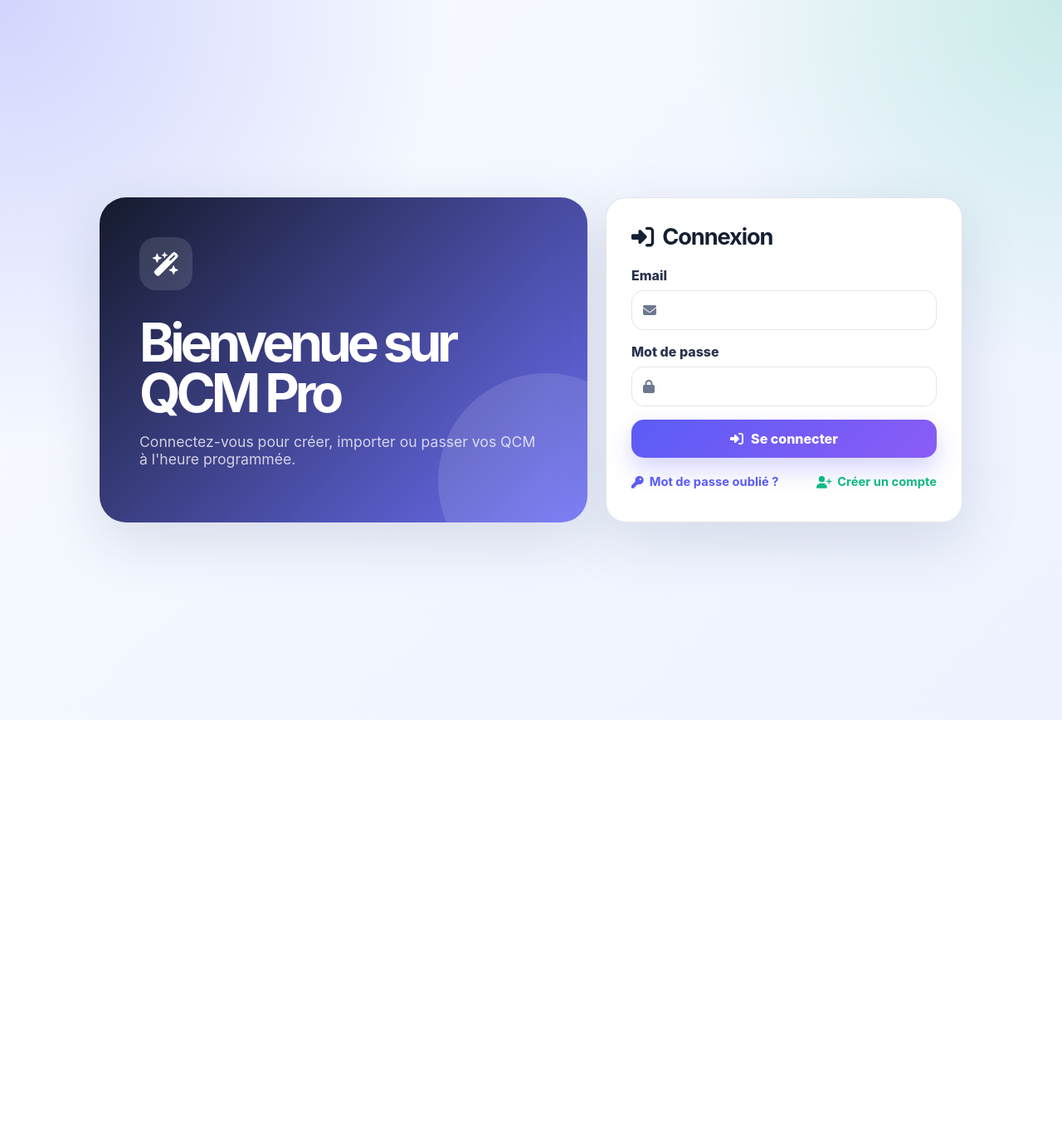
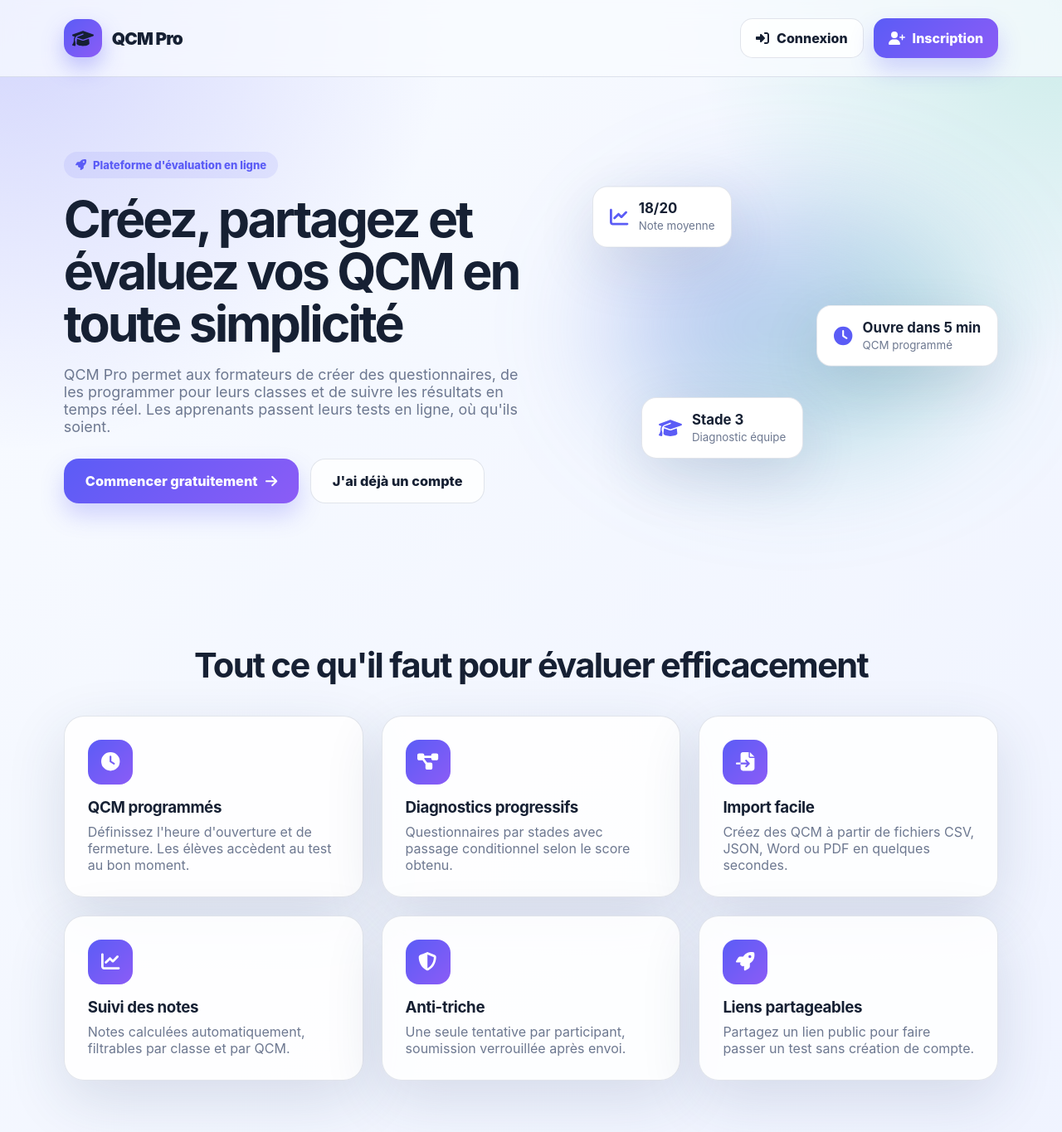
Before and after one commit to dembouz07/qcm_pro_front, a React (Vite) app: page / in a window 1280 px wide. Before the commit this address led to /login. Shown: the top 1365 px of the page at 83% size. Before the commit the page ends 868 px from the top, so only its background shows below. Built offline with nearby package versions, Linux system fonts and the light colour scheme; no server answers.

Commit message:
feat: page d accueil attrayante avant connexion

```diff
--- a/src/App.jsx
+++ b/src/App.jsx
@@ -21,11 +21,12 @@ import StudentResults from './pages/StudentResults.jsx';
 import TakeQuiz from './pages/TakeQuiz.jsx';
 import PublicQuiz from './pages/PublicQuiz.jsx';
 import MyResults from './pages/MyResults.jsx';
+import Landing from './pages/Landing.jsx';
 
 function HomeRedirect() {
   const { user, loading } = useAuth();
   if (loading) return <div className="center-screen">Chargement...</div>;
-  if (!user) return <Navigate to="/login" replace />;
+  if (!user) return <Landing />;
   return <Navigate to={user.role === 'admin' ? '/admin' : '/student'} replace />;
 }
 
--- /dev/null
+++ b/src/pages/Landing.jsx
@@ -0,0 +1,103 @@
+import { Link } from 'react-router-dom';
+import { FontAwesomeIcon } from '@fortawesome/react-fontawesome';
+import {
+  faGraduationCap,
+  faRocket,
+  faClock,
+  faChartLine,
+  faShieldHalved,
+  faDiagramProject,
+  faFileImport,
+  faArrowRight,
+  faRightToBracket,
+  faUserPlus
+} from '@fortawesome/free-solid-svg-icons';
+
+const features = [
+  { icon: faClock, title: 'QCM programmés', desc: "Définissez l'heure d'ouverture et de fermeture. Les élèves accèdent au test au bon moment." },
+  { icon: faDiagramProject, title: 'Diagnostics progressifs', desc: 'Questionnaires par stades avec passage conditionnel selon le score obtenu.' },
+  { icon: faFileImport, title: 'Import facile', desc: 'Créez des QCM à partir de fichiers CSV, JSON, Word ou PDF en quelques secondes.' },
+  { icon: faChartLine, title: 'Suivi des notes', desc: 'Notes calculées automatiquement, filtrables par classe et par QCM.' },
+  { icon: faShieldHalved, title: 'Anti-triche', desc: 'Une seule tentative par participant, soumission verrouillée après envoi.' },
+  { icon: faRocket, title: 'Liens partageables', desc: 'Partagez un lien public pour faire passer un test sans création de compte.' }
+];
+
+export default function Landing() {
+  return (
+    <div className="landing">
+      <header className="landing-nav">
+        <div className="brand landing-brand">
+          <span className="brand-icon"><FontAwesomeIcon icon={faGraduationCap} /></span>
+          <span>QCM Pro</span>
+        </div>
+        <div className="landing-nav-actions">
+          <Link className="secondary-btn" to="/login"><FontAwesomeIcon icon={faRightToBracket} /> Connexion</Link>
+          <Link className="primary-btn" to="/register"><FontAwesomeIcon icon={faUserPlus} /> Inscription</Link>
+        </div>
+      </header>
+
+      <section className="landing-hero">
+        <div className="landing-hero-text">
+          <span className="landing-badge"><FontAwesomeIcon icon={faRocket} /> Plateforme d'évaluation en ligne</span>
+          <h1>Créez, partagez et évaluez vos QCM en toute simplicité</h1>
+          <p>
+            QCM Pro permet aux formateurs de créer des questionnaires, de les programmer pour leurs classes
+            et de suivre les résultats en temps réel. Les apprenants passent leurs tests en ligne, où qu'ils soient.
+          </p>
+          <div className="landing-cta">
+            <Link className="primary-btn large" to="/register">
+              Commencer gratuitement <FontAwesomeIcon icon={faArrowRight} />
+            </Link>
+            <Link className="secondary-btn large" to="/login">
+              J'ai déjà un compte
+            </Link>
+          </div>
+        </div>
+        <div className="landing-hero-visual">
+          <div className="floating-card card-1">
+            <FontAwesomeIcon icon={faChartLine} />
+            <div><strong>18/20</strong><small>Note moyenne</small></div>
+          </div>
+          <div className="floating-card card-2">
+            <FontAwesomeIcon icon={faClock} />
+            <div><strong>Ouvre dans 5 min</strong><small>QCM programmé</small></div>
+          </div>
+          <div className="floating-card card-3">
+            <FontAwesomeIcon icon={faGraduationCap} />
+            <div><strong>Stade 3</strong><small>Diagnostic équipe</small></div>
+          </div>
+          <div className="hero-glow" />
+        </div>
+      </section>
+
+      <section className="landing-features">
+        <h2>Tout ce qu'il faut pour évaluer efficacement</h2>
+        <div className="landing-feature-grid">
+          {features.map((f) => (
+            <div className="landing-feature" key={f.title}>
+              <div className="landing-feature-icon"><FontAwesomeIcon icon={f.icon} /></div>
+              <h3>{f.title}</h3>
+              <p>{f.desc}</p>
+            </div>
+          ))}
+        </div>
+      </section>
+
+      <section className="landing-final">
+        <h2>Prêt à lancer votre premier QCM ?</h2>
+        <p>Rejoignez QCM Pro et commencez à évaluer vos apprenants dès aujourd'hui.</p>
+        <Link className="primary-btn large" to="/register">
+          Créer un compte <FontAwesomeIcon icon={faArrowRight} />
+        </Link>
+      </section>
+
+      <footer className="landing-footer">
+        <div className="brand landing-brand">
+          <span className="brand-icon"><FontAwesomeIcon icon={faGraduationCap} /></span>
+          <span>QCM Pro</span>
+        </div>
+        <small>© {new Date().getFullYear()} QCM Pro — Plateforme d'évaluation en ligne</small>
+      </footer>
+    </div>
+  );
+}
--- a/src/styles.css
+++ b/src/styles.css
@@ -1340,3 +1340,186 @@ tr:last-child td { border-bottom: 0; }
   font-weight: 800;
   color: var(--primary);
 }
+
+/* ─── Landing page (accueil avant connexion) ────────── */
+.landing {
+  width: 100%;
+  min-height: 100vh;
+  overflow-x: hidden;
+}
+
+/* La landing occupe toute la largeur (pas de padding du main-content) */
+.main-content:has(.landing) { padding: 0; }
+
+.landing-nav {
+  display: flex;
+  align-items: center;
+  justify-content: space-between;
+  padding: 22px clamp(20px, 6vw, 80px);
+  position: sticky;
+  top: 0;
+  z-index: 10;
+  background: rgba(248, 251, 255, 0.75);
+  backdrop-filter: blur(14px);
+  border-bottom: 1px solid var(--border);
+}
+
+.landing-brand { color: var(--text); font-size: 1.3rem; }
+.landing-nav-actions { display: flex; gap: 12px; flex-wrap: wrap; }
+
+.landing-hero {
+  display: grid;
+  grid-template-columns: 1.1fr 0.9fr;
+  align-items: center;
+  gap: 40px;
+  padding: clamp(40px, 8vw, 90px) clamp(20px, 6vw, 80px);
+  max-width: 1280px;
+  margin: 0 auto;
+}
+
+.landing-badge {
+  display: inline-flex;
+  align-items: center;
+  gap: 8px;
+  padding: 8px 14px;
+  border-radius: 999px;
+  background: rgba(91, 92, 246, 0.10);
+  color: var(--primary);
+  font-weight: 800;
+  font-size: 0.82rem;
+  margin-bottom: 18px;
+}
+
+.landing-hero-text h1 {
+  font-size: clamp(2.2rem, 5vw, 3.8rem);
+  line-height: 1.04;
+  letter-spacing: -0.05em;
+  margin: 0 0 18px;
+}
+
+.landing-hero-text p {
+  font-size: 1.12rem;
+  color: var(--muted);
+  max-width: 560px;
+  margin: 0 0 28px;
+}
+
+.landing-cta { display: flex; gap: 14px; flex-wrap: wrap; }
+.primary-btn.large, .secondary-btn.large { padding: 16px 26px; font-size: 1.02rem; border-radius: 18px; }
+
+.landing-hero-visual {
+  position: relative;
+  min-height: 360px;
+  display: grid;
+  place-items: center;
+}
+
+.hero-glow {
+  position: absolute;
+  inset: 10% 5%;
+  background: linear-gradient(135deg, rgba(91, 92, 246, 0.35), rgba(16, 185, 129, 0.30));
+  filter: blur(70px);
+  border-radius: 50%;
+  z-index: 0;
+}
+
+.floating-card {
+  position: absolute;
+  display: flex;
+  align-items: center;
+  gap: 12px;
+  padding: 16px 20px;
+  background: var(--surface-solid);
+  border: 1px solid var(--border);
+  border-radius: 18px;
+  box-shadow: var(--shadow);
+  z-index: 1;
+  animation: floaty 4s ease-in-out infinite;
+}
+
+.floating-card svg { color: var(--primary); font-size: 1.4rem; }
+.floating-card strong { display: block; font-size: 1.05rem; }
+.floating-card small { color: var(--muted); }
+
+.floating-card.card-1 { top: 6%; left: 0; }
+.floating-card.card-2 { top: 44%; right: 0; animation-delay: 0.8s; }
+.floating-card.card-3 { bottom: 6%; left: 12%; animation-delay: 1.6s; }
+
+@keyframes floaty {
+  0%, 100% { transform: translateY(0); }
+  50% { transform: translateY(-12px); }
+}
+
+.landing-features {
+  padding: clamp(40px, 7vw, 80px) clamp(20px, 6vw, 80px);
+  max-width: 1280px;
+  margin: 0 auto;
+  text-align: center;
+}
+
+.landing-features > h2 {
+  font-size: clamp(1.6rem, 3.5vw, 2.6rem);
+  letter-spacing: -0.04em;
+  margin: 0 0 36px;
+}
+
+.landing-feature-grid {
+  display: grid;
+  grid-template-columns: repeat(auto-fit, minmax(280px, 1fr));
+  gap: 22px;
+}
+
+.landing-feature {
+  text-align: left;
+  padding: 28px;
+  background: var(--surface);
+  border: 1px solid var(--border);
+  border-radius: var(--radius);
+  box-shadow: var(--shadow);
+  transition: 0.18s ease;
+}
+
+.landing-feature:hover { transform: translateY(-4px); }
+
+.landing-feature-icon {
+  width: 54px;
+  height: 54px;
+  display: grid;
+  place-items: center;
+  border-radius: 16px;
+  font-size: 1.4rem;
+  color: #fff;
+  background: linear-gradient(135deg, var(--primary), #8b5cf6);
+  margin-bottom: 16px;
+}
+
+.landing-feature h3 { margin: 0 0 8px; letter-spacing: -0.02em; }
+.landing-feature p { margin: 0; color: var(--muted); }
+
+.landing-final {
+  text-align: center;
+  padding: clamp(50px, 8vw, 90px) 20px;
+  margin: 0 clamp(16px, 5vw, 60px) 40px;
+  border-radius: 32px;
+  background: linear-gradient(135deg, rgba(12, 18, 35, 0.96), rgba(91, 92, 246, 0.92));
+  color: #fff;
+}
+
+.landing-final h2 { font-size: clamp(1.6rem, 3.5vw, 2.6rem); margin: 0 0 12px; letter-spacing: -0.04em; }
+.landing-final p { color: rgba(255, 255, 255, 0.8); margin: 0 0 26px; font-size: 1.08rem; }
+
+.landing-footer {
+  display: flex;
+  align-items: center;
+  justify-content: space-between;
+  gap: 16px;
+  flex-wrap: wrap;
+  padding: 28px clamp(20px, 6vw, 80px);
+  border-top: 1px solid var(--border);
+  color: var(--muted);
+}
+
+@media (max-width: 860px) {
+  .landing-hero { grid-template-columns: 1fr; }
+  .landing-hero-visual { min-height: 300px; order: -1; }
+}
```
